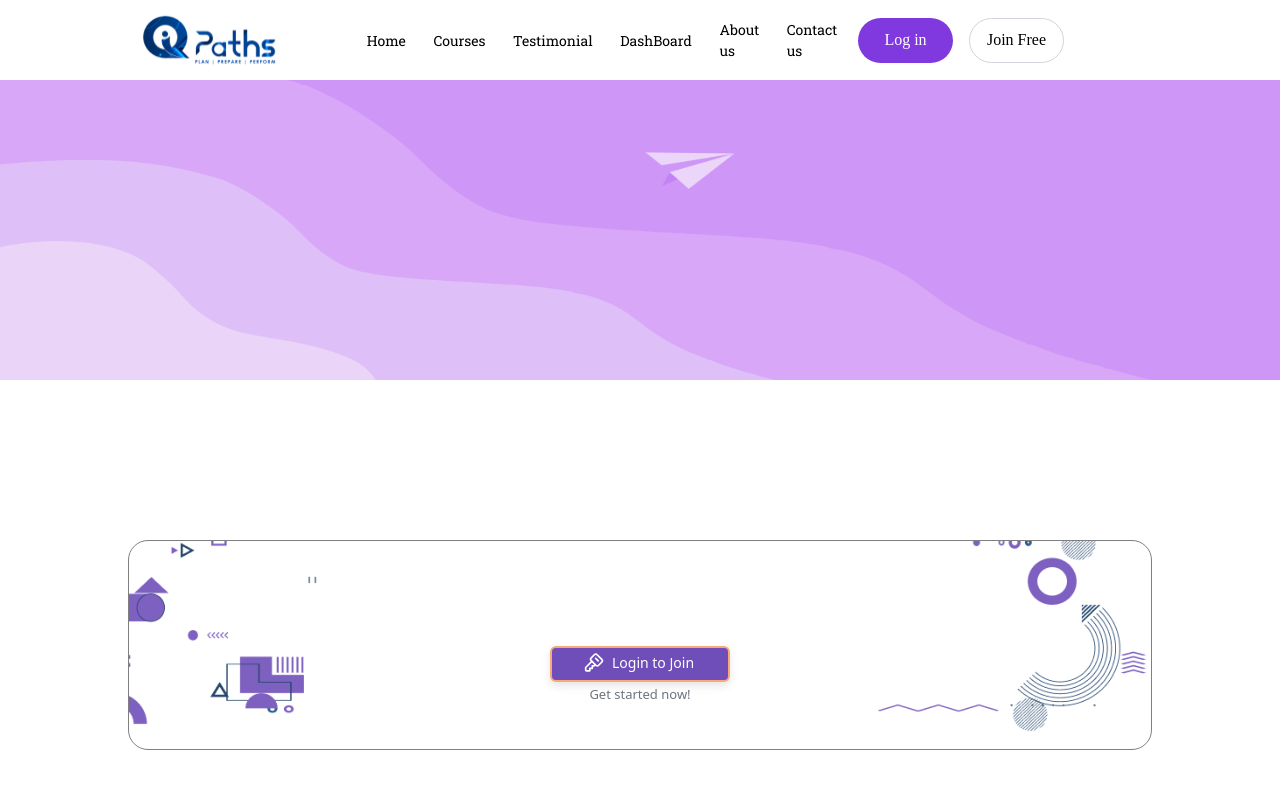
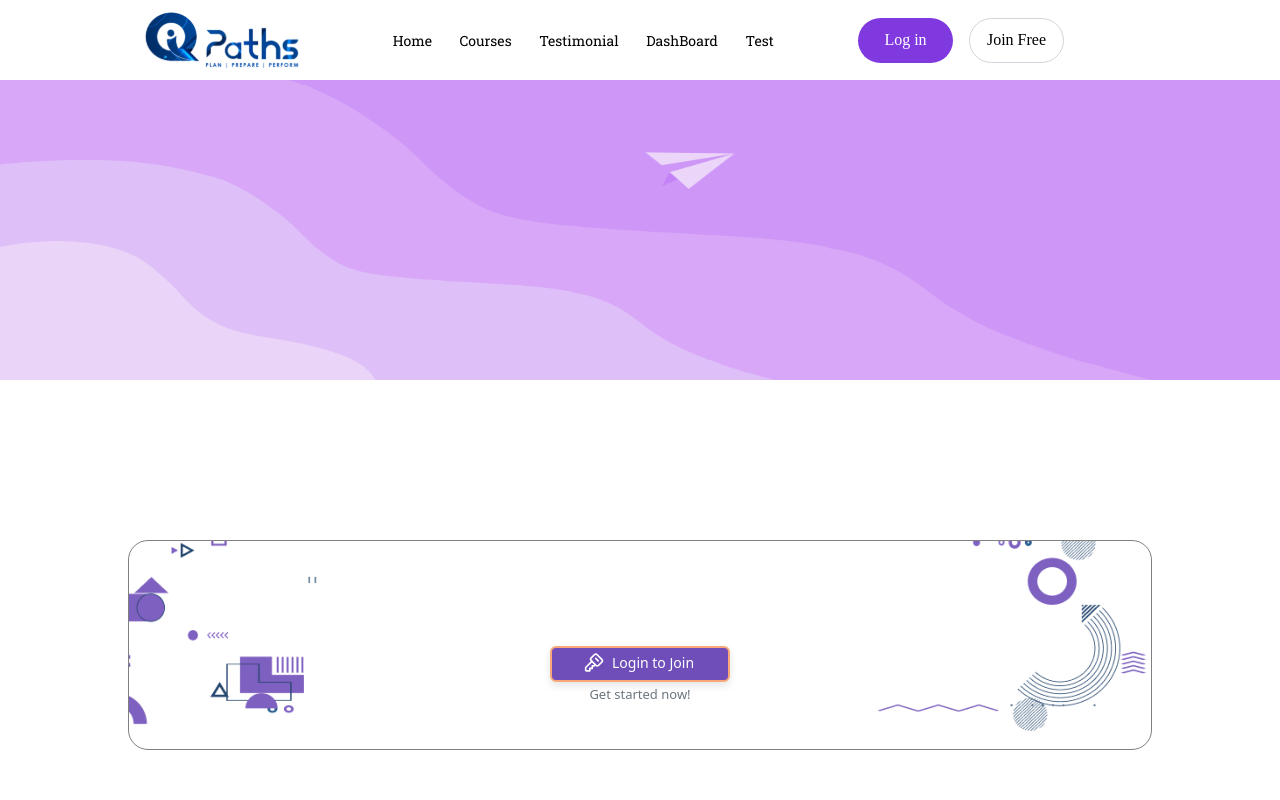
Before and after one commit to ITISH7/iqpathsquizFrontend, a React (Vite) app: page / in a window 1280 px wide. Shown: the top 800 px of the page. Built offline with nearby package versions, Linux system fonts and the light colour scheme; a web font is replaced by a local one.

Commit message:
bug fixes

```diff
--- a/src/componets/Header/Header.jsx
+++ b/src/componets/Header/Header.jsx
@@ -10,8 +10,7 @@ function Header() {
     { name: 'Courses', path: '/courses' },
     { name: 'Testimonial', path: '/testimonial' },
     { name: 'DashBoard', path: '/dashboard' },
-    { name: 'About us', path: '/about-us' },
-    { name: 'Contact us', path: '/contact-Us' },
+    { name: 'Test', path: '/test' },
   ];
 
   const { isLoggedIn, ToggleLogin } = useContext(AuthContext);
--- a/src/componets/QuestionTopicDropDown/QuestionTopicDropDown.jsx
+++ b/src/componets/QuestionTopicDropDown/QuestionTopicDropDown.jsx
@@ -11,8 +11,8 @@ function QuestionTopicDropDown() {
   };
 
   const problems = [
-    { name: "Rotate Matrix", difficulty: "Medium" },
-    { name: "Merge Overlapping Subintervals", difficulty: "Medium" },
+    { name: "Rotate Matrix", difficulty: "Easy" },
+    { name: "Merge Overlapping Subintervals", difficulty: "Easy" },
     { name: "Merge two sorted arrays without extra space", difficulty: "Medium" },
     { name: "Find the duplicate in an array of N+1 integers", difficulty: "Medium" },
     { name: "Repeat and Missing Number", difficulty: "Hard" },
```
Also changed, not shown: src/App.jsx (+0 -23 lines).
